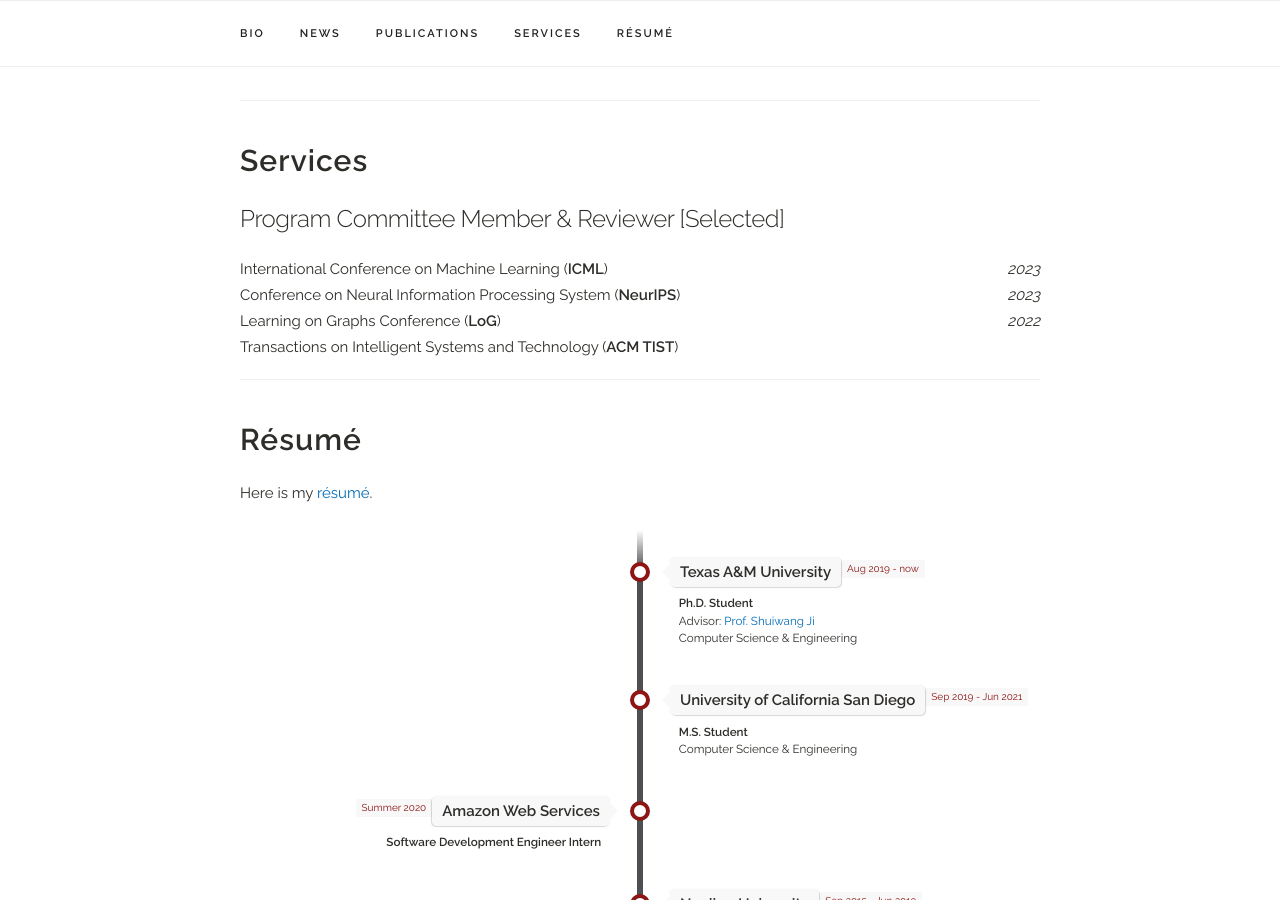
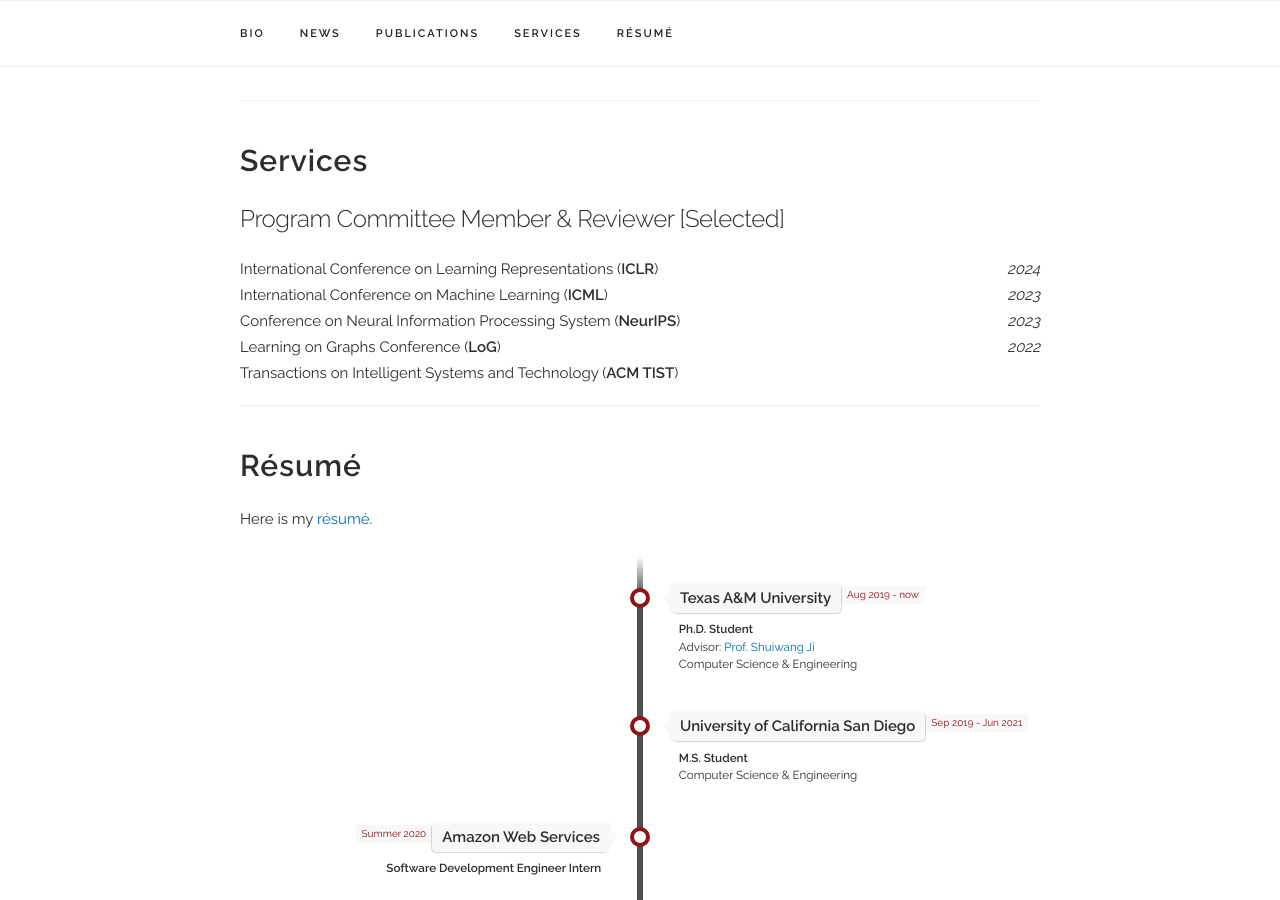
Before and after one commit to hongyiling/hongyiling.github.io, a Jekyll site: the page built from index.html, in a window 1280 px wide and 900 px high, scrolled down 2146 px. Built offline with Jekyll 4.4.1, drawn with Linux system fonts in a browser that asks for light colours; a style sheet for code colours, icons or effects is not loaded.

Commit message:
Update services.yaml

```diff
--- a/_data/services.yaml
+++ b/_data/services.yaml
@@ -3,6 +3,8 @@
 #    year: "2022"
 
 reviewers:
+ - venue: "International Conference on Learning Representations (<b>ICLR</b>)"
+   year: "2024"
 
  - venue: "International Conference on Machine Learning (<b>ICML</b>)"
    year: "2023"
```
